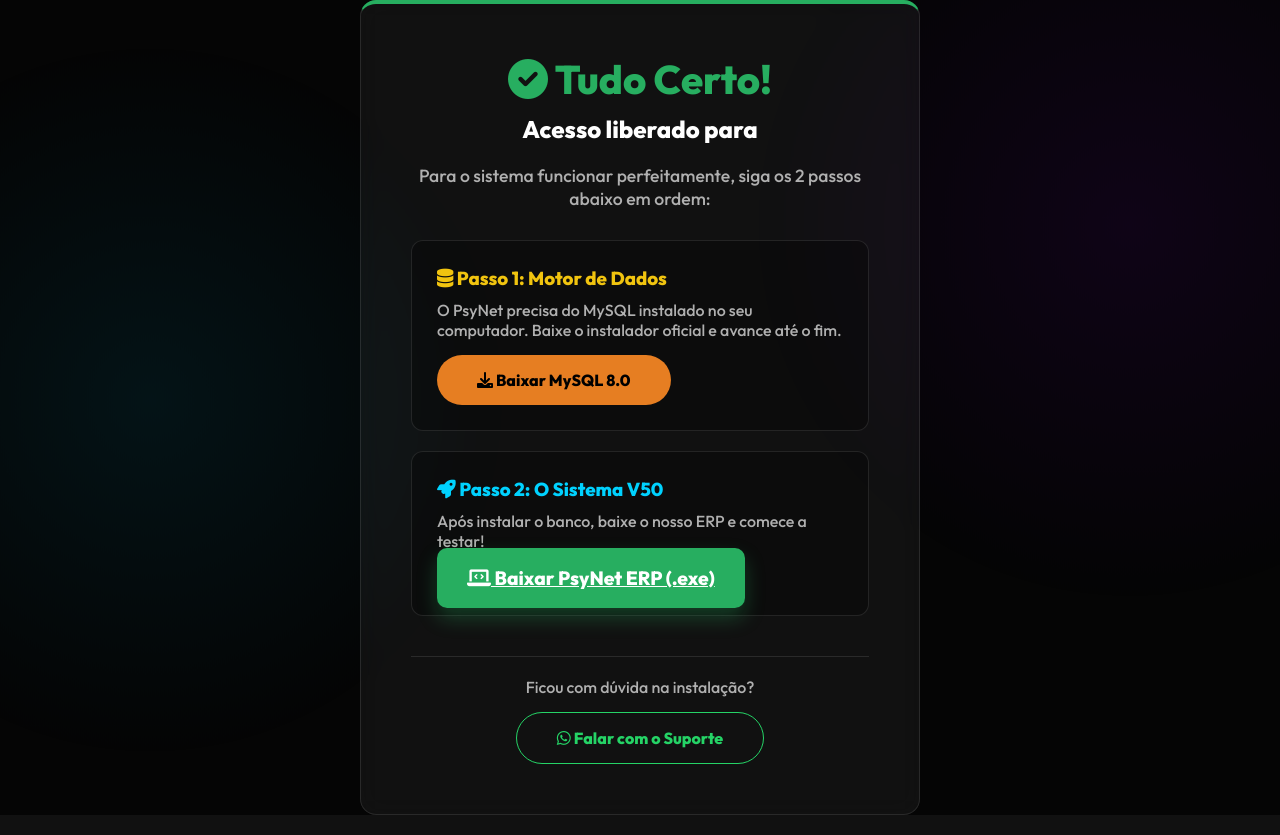
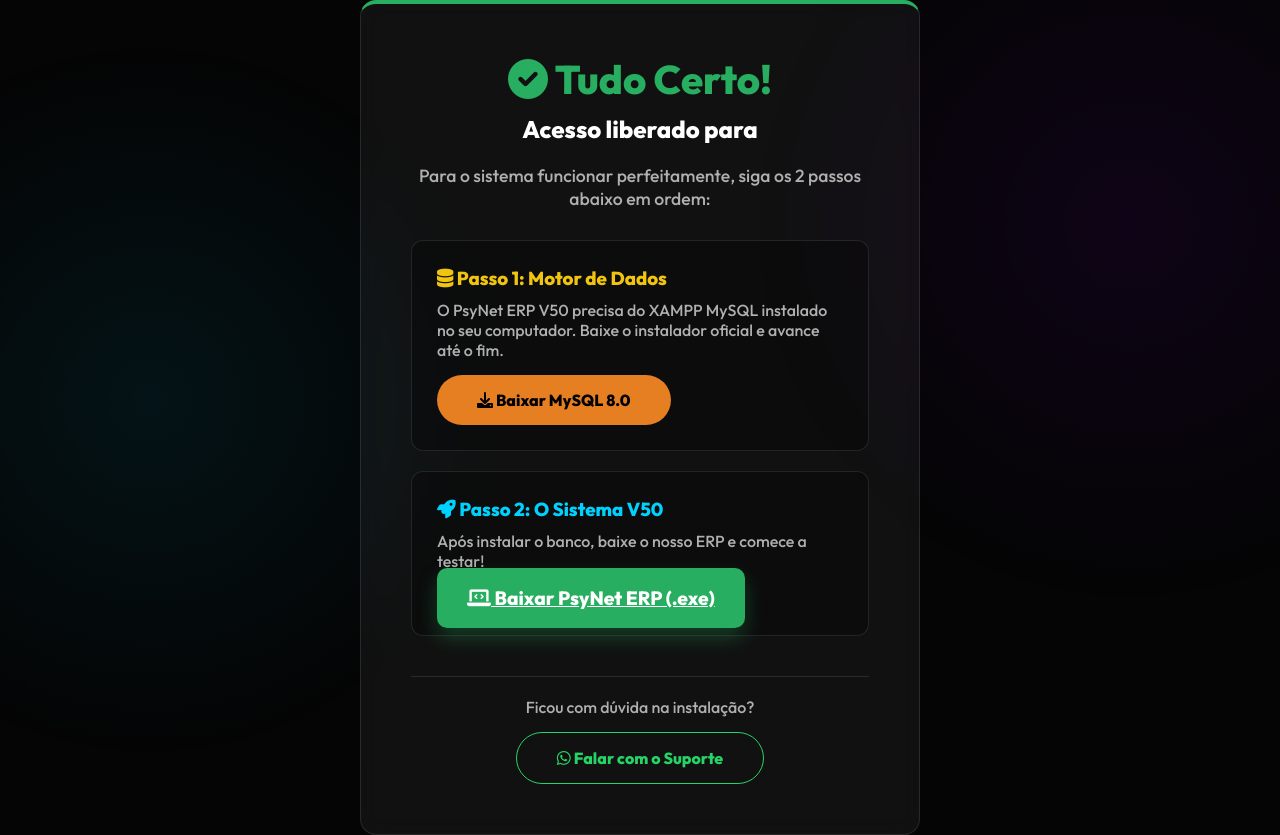
Before and after one commit to BrunoAlencar1979/portfolio-psynet, a Flask app: template templates/download_liberado.html in a window 1280 px wide. Run offline with Flask 3, Linux system fonts and the light colour scheme; the template is opened without the code that fills it, so the values that code supplies are empty.

Commit message:
Revise download instructions for MySQL and ERP
Updated instructions for installing MySQL and PsyNet ERP.

```diff
--- a/templates/download_liberado.html
+++ b/templates/download_liberado.html
@@ -19,14 +19,14 @@
 
             <div style="background: rgba(0,0,0,0.3); padding: 25px; border-radius: 12px; margin-bottom: 20px; text-align: left; border: 1px solid var(--glass-border);">
                 <h3 style="color: #f1c40f; margin-bottom: 10px;"><i class="fa-solid fa-database"></i> Passo 1: Motor de Dados</h3>
-                <p style="color: var(--text-dim); margin-bottom: 15px;">O PsyNet precisa do MySQL instalado no seu computador. Baixe o instalador oficial e avance até o fim.</p>
-                <a href="https://dev.mysql.com/downloads/workbench/" target="_blank" class="btn-solid" style="background: #e67e22;"><i class="fa-solid fa-download"></i> Baixar MySQL 8.0</a>
+                <p style="color: var(--text-dim); margin-bottom: 15px;">O PsyNet ERP V50 precisa do XAMPP MySQL instalado no seu computador. Baixe o instalador oficial e avance até o fim.</p>
+                <a href="https://www.apachefriends.org/download.html" target="_blank" class="btn-solid" style="background: #e67e22;"><i class="fa-solid fa-download"></i> Baixar MySQL 8.0</a>
             </div>
 
             <div style="background: rgba(0,0,0,0.3); padding: 25px; border-radius: 12px; text-align: left; border: 1px solid var(--glass-border);">
                 <h3 style="color: var(--primary); margin-bottom: 10px;"><i class="fa-solid fa-rocket"></i> Passo 2: O Sistema V50</h3>
                 <p style="color: var(--text-dim); margin-bottom: 15px;">Após instalar o banco, baixe o nosso ERP e comece a testar!</p>
-                <a href="https://github.com/BrunoAlencar1979/portfolio-psynet/releases/download/v50.0/Instalar_PsyNet_V50.exe" class="btn-baixar" style="margin-top: 0;"><i class="fa-solid fa-laptop-code"></i> Baixar PsyNet ERP (.exe)</a>
+                <a href="https://github.com/BrunoAlencar1979/portfolio-psynet/releases/download/v50.0/PsyNet.ERP.exe" class="btn-baixar" style="margin-top: 0;"><i class="fa-solid fa-laptop-code"></i> Baixar PsyNet ERP (.exe)</a>
             </div>
 
             <div style="margin-top: 40px; padding-top: 20px; border-top: 1px solid var(--glass-border);">
```
